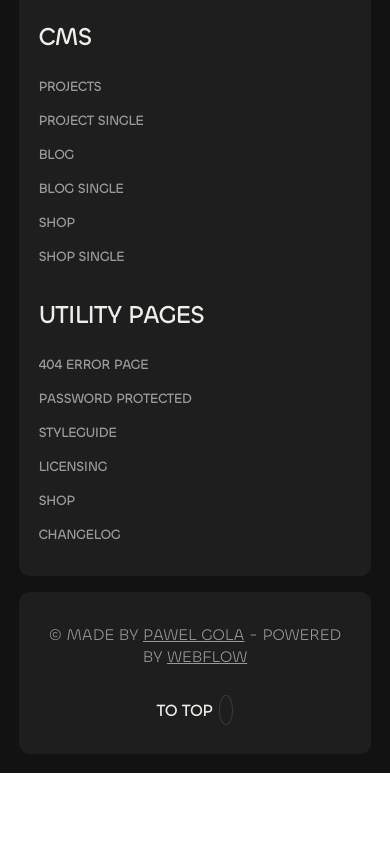
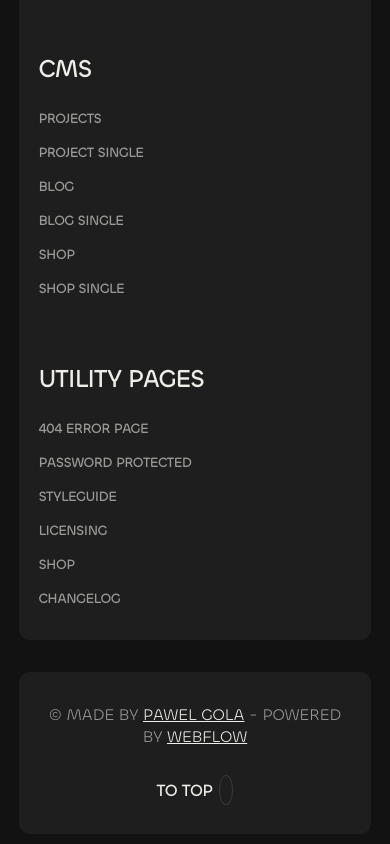
Before and after one commit to mannatgupta146/Day23_Task, a plain HTML site: page index.html in a window 390 px wide. Shown: the part 5532-6376 px from the top of the page. Before the commit the page ends 6305 px from the top, so only its background shows below. Drawn offline with nearby package versions, Linux system fonts and the light colour scheme.

Commit message:
or mobile completed

```diff
--- a/style.scss
+++ b/style.scss
@@ -386,7 +386,7 @@ main {
         #right{
             display: flex;
             flex-direction: column;
-            gap: 1rem;
+            gap: 2rem;
 
             #rtop{
                 background-color: #1E1E1E;
@@ -394,12 +394,13 @@ main {
                 border-radius: 0.7rem;
                 display: flex;
                 flex-direction: column;
-                gap: 2rem;
+                gap: 4rem;
 
                 .elem{
                     display: flex;
                     flex-direction: column;
                     gap: 1.5rem;
+
                     h3{
                         font-size: 1.5rem;
                     }
@@ -433,13 +434,14 @@ main {
                 text-align: center;
 
                 p{
-                    opacity: 0.6;
+                    color: rgba(239, 237, 232, 0.6);
                     font-size: 1rem;
                     margin-bottom: 2rem;
 
                     span{
                         text-decoration: underline;
                         color: #EFEDE8;
+                         opacity: 1;
                     }
                 }
 
```
Also changed, not shown: style.css, 1 other file.
